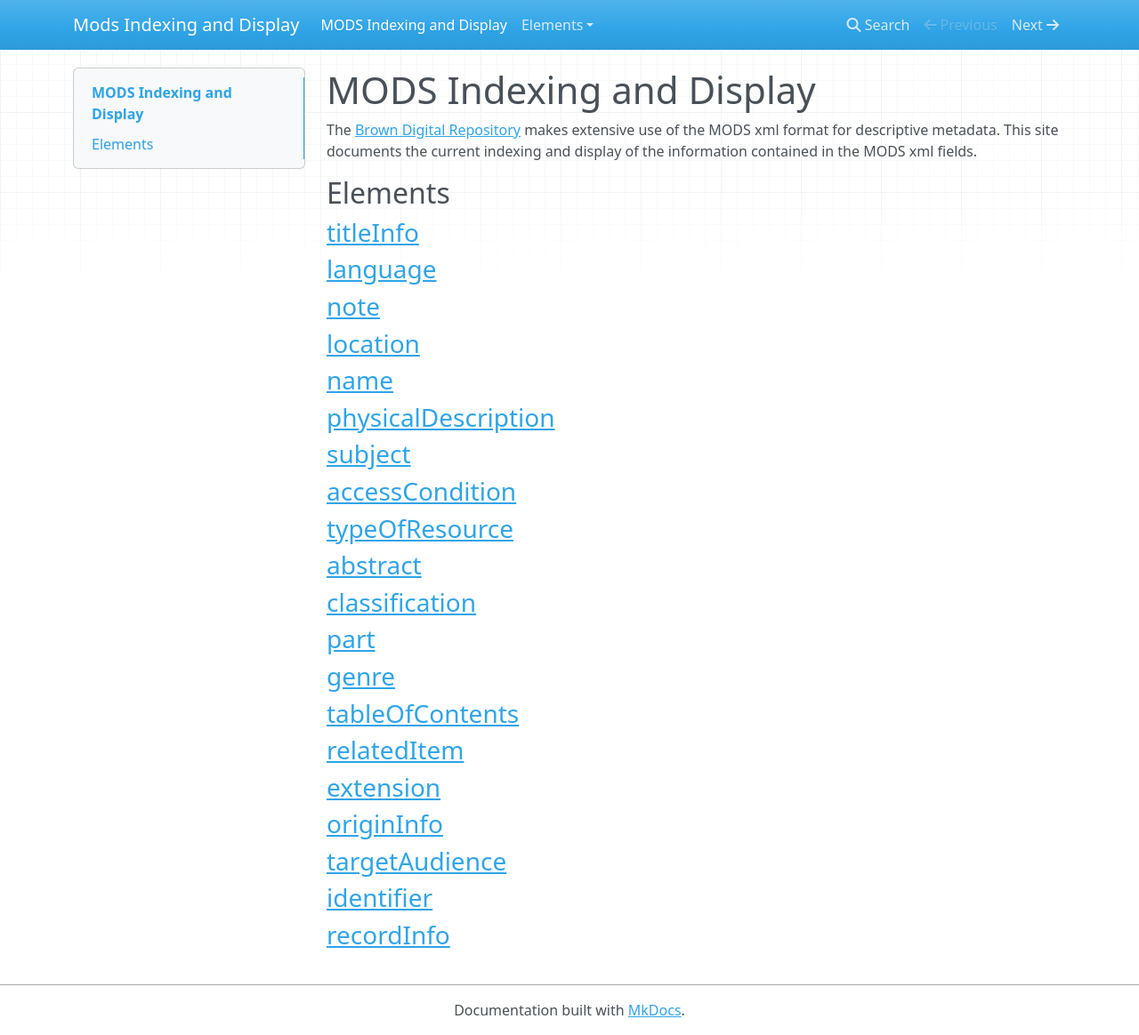
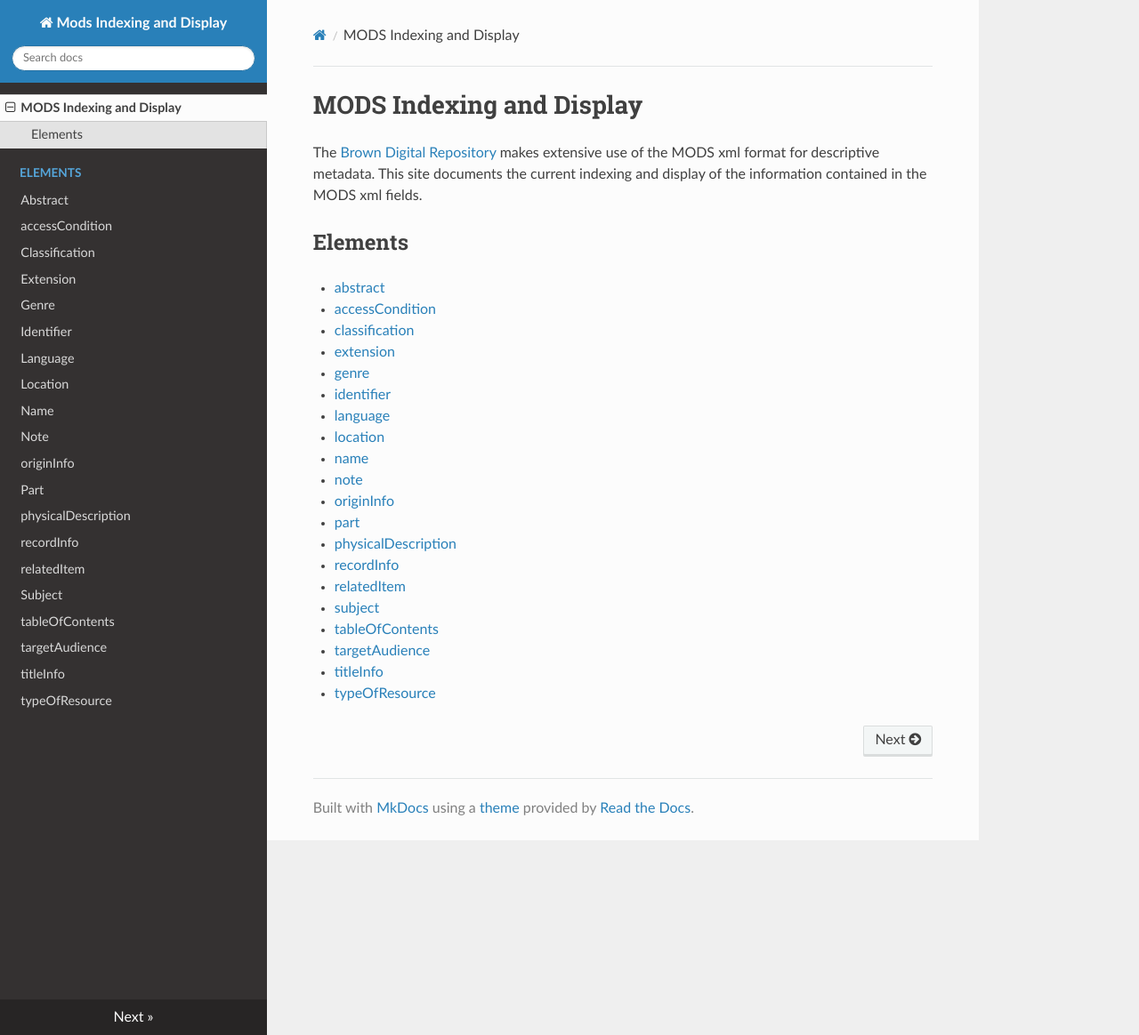
Before and after one commit to Brown-University-Library/mods-documenatation, an MkDocs documentation site: the page built from docs/index.md, in a window 1280 px wide and 1164 px high. Shown: the whole window at 89% size. Built offline with MkDocs 1.6.1, drawn with Linux system fonts in a browser that asks for light colours; nearby versions of some CDN libraries.

Commit message:
Change theme and reorder list of elements on homepage

```diff
--- a/docs/index.md
+++ b/docs/index.md
@@ -3,23 +3,24 @@
 The [Brown Digital Repository](https://repository.library.brown.edu) makes extensive use of the MODS xml format for descriptive metadata.  This site documents the current indexing and display of the information contained in the MODS xml fields.
 
 ## Elements
-### [titleInfo](elements/titleInfo.md)
-### [language](elements/language.md)
-### [note](elements/note.md)
-### [location](elements/location.md)
-### [name](elements/name.md)
-### [physicalDescription](elements/physicalDescription.md)
-### [subject](elements/subject.md)
-### [accessCondition](elements/accessCondition.md)
-### [typeOfResource](elements/typeOfResource.md)
-### [abstract](elements/abstract.md)
-### [classification](elements/classification.md)
-### [part](elements/part.md)
-### [genre](elements/genre.md)
-### [tableOfContents](elements/tableOfContents.md)
-### [relatedItem](elements/relatedItem.md)
-### [extension](elements/extension.md)
-### [originInfo](elements/originInfo.md)
-### [targetAudience](elements/targetAudience.md)
-### [identifier](elements/identifier.md)
-### [recordInfo](elements/recordInfo.md)
+
+* [abstract](elements/abstract.md)
+* [accessCondition](elements/accessCondition.md)
+* [classification](elements/classification.md)
+* [extension](elements/extension.md)
+* [genre](elements/genre.md)
+* [identifier](elements/identifier.md)
+* [language](elements/language.md)
+* [location](elements/location.md)
+* [name](elements/name.md)
+* [note](elements/note.md)
+* [originInfo](elements/originInfo.md)
+* [part](elements/part.md)
+* [physicalDescription](elements/physicalDescription.md)
+* [recordInfo](elements/recordInfo.md)
+* [relatedItem](elements/relatedItem.md)
+* [subject](elements/subject.md)
+* [tableOfContents](elements/tableOfContents.md)
+* [targetAudience](elements/targetAudience.md)
+* [titleInfo](elements/titleInfo.md)
+* [typeOfResource](elements/typeOfResource.md)
--- a/mkdocs.yml
+++ b/mkdocs.yml
@@ -1,2 +1,3 @@
 site_name: Mods Indexing and Display
+theme: readthedocs
 dev_addr: 0.0.0.0:8000
```
